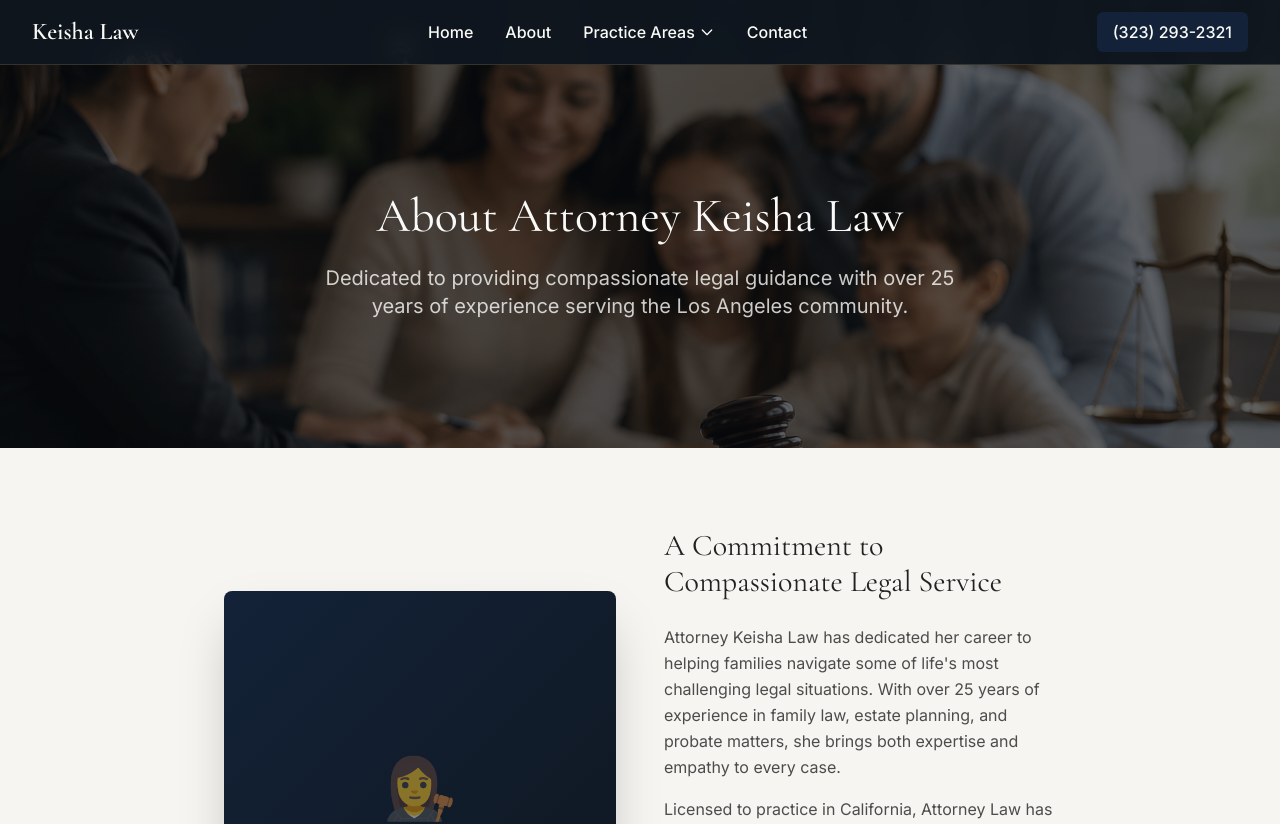
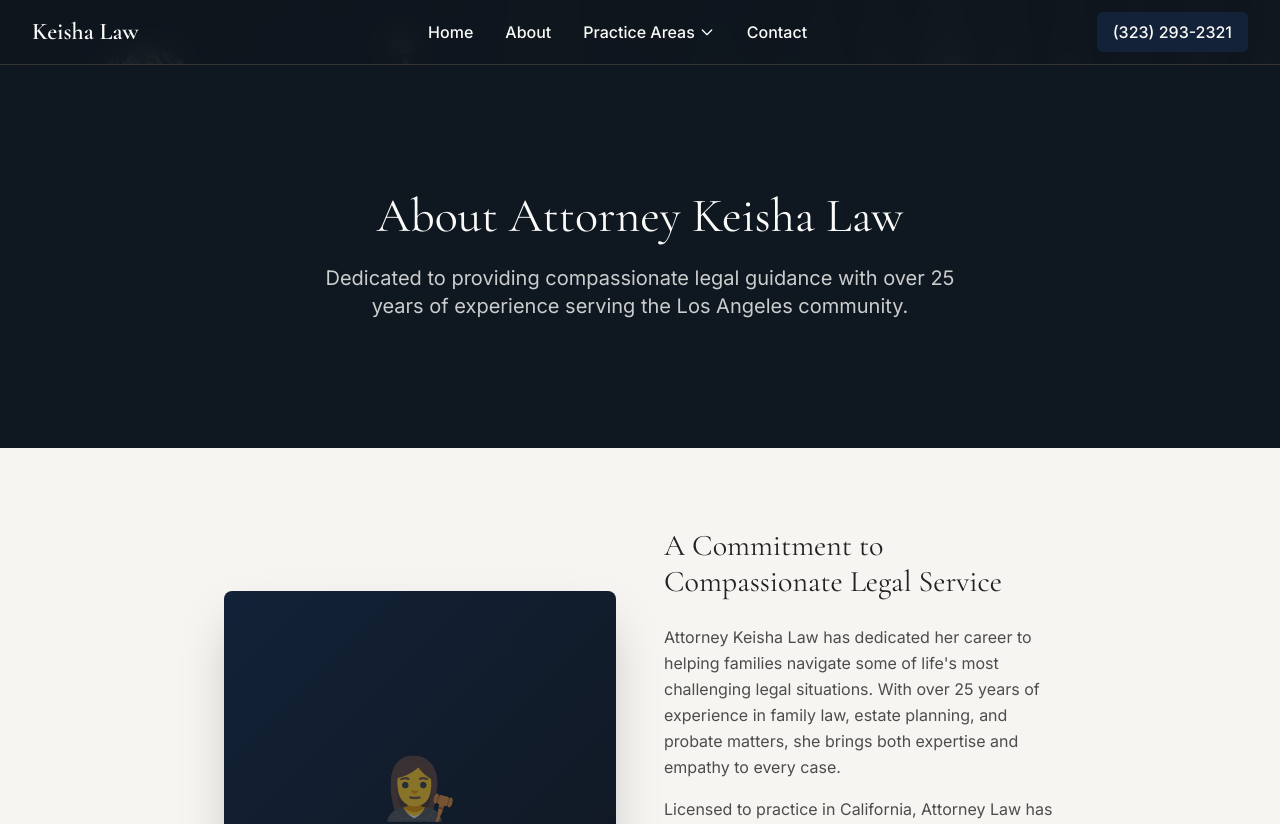
Before and after one commit to burchdad/keisha-law, a Next.js app: page /about in a window 1280 px wide. Shown: the top 824 px of the page. Built offline with nearby package versions, Linux system fonts and the light colour scheme.

Commit message:
Apply parallax background to About page hero section

```diff
--- a/app/about/page.tsx
+++ b/app/about/page.tsx
@@ -7,18 +7,8 @@
   return (
     <div className="min-h-screen">
       {/* Hero Section */}
-      <section
-        className="relative py-32"
-        style={{
-          backgroundImage:
-            `linear-gradient(rgba(15, 23, 32, 0.5), rgba(15, 23, 32, 0.5)), url('/background-image-2.png')`,
-          backgroundSize: 'cover',
-          backgroundPosition: 'center',
-          backgroundAttachment: 'fixed',
-        }}
-      >
-        <div className="absolute inset-0 bg-black/30" />
-        <div className="max-w-4xl mx-auto relative px-4 sm:px-6 lg:px-8 text-center">
+      <section className="relative py-32 bg-primary">
+        <div className="max-w-4xl mx-auto px-4 sm:px-6 lg:px-8 text-center">
           <motion.div
             initial={{ opacity: 0, y: 30 }}
             animate={{ opacity: 1, y: 0 }}
```
